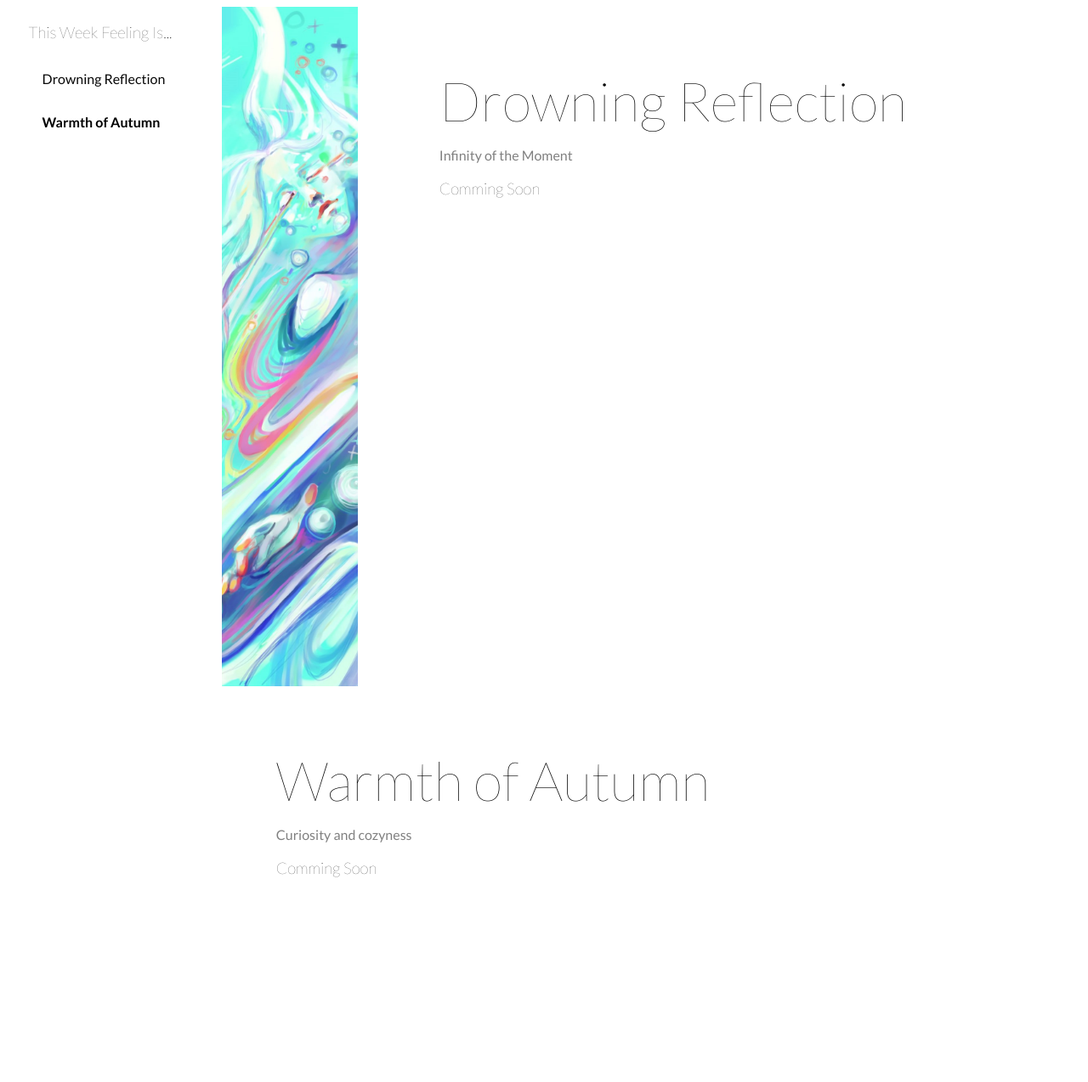
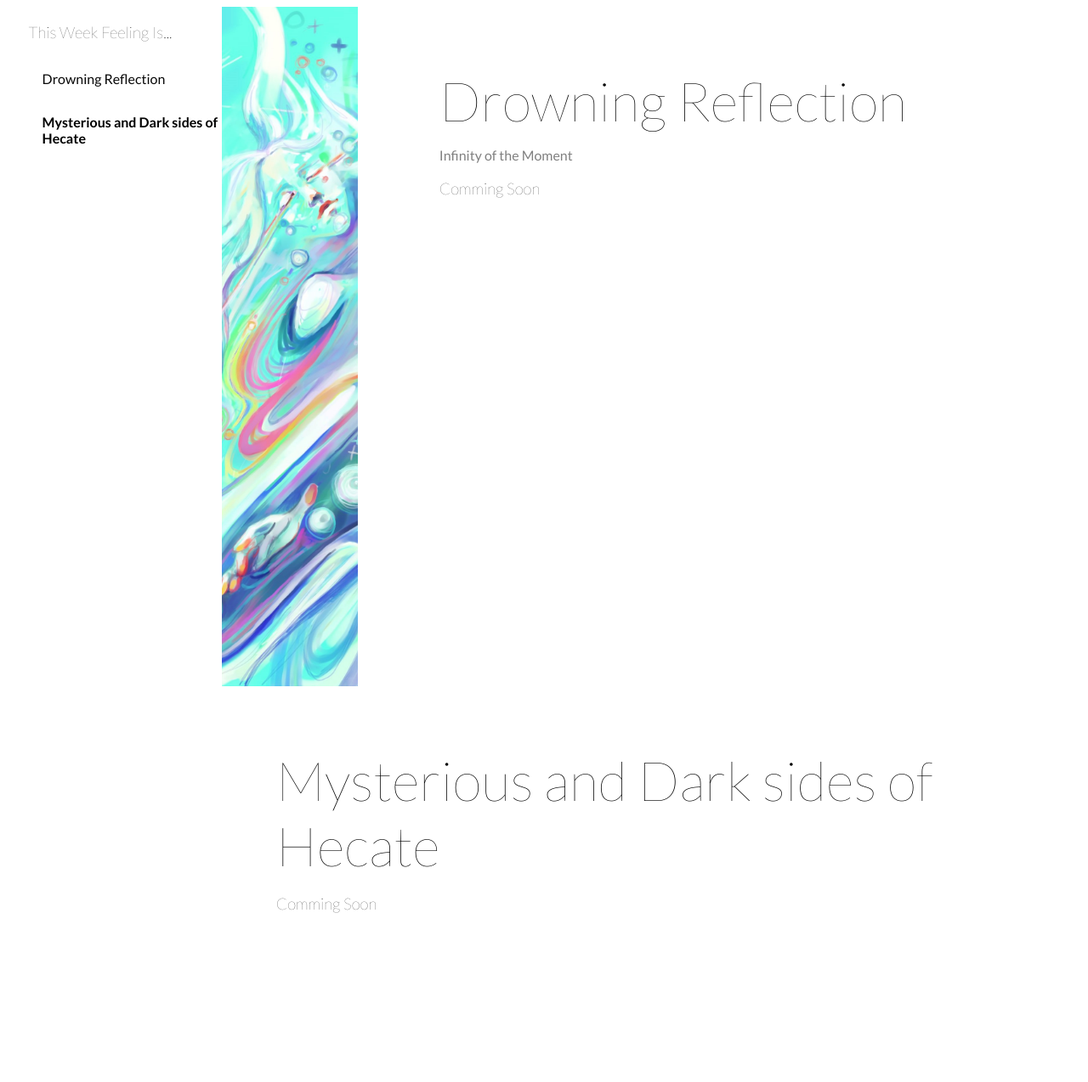
Before and after one commit to OphiophagusHannah/this-week-feeling, a PHP site: page / in a window 1280 px wide. Shown: the top 1274 px of the page at 85% size. Run offline with PHP 8.4, Linux system fonts and the light colour scheme.

Commit message:
second art

```diff
--- a/index.php
+++ b/index.php
@@ -39,8 +39,8 @@
 
                 }, {
                     "item_id": "2",
-                    "item_title": "Warmth of Autumn",
-                    "item_content": "Curiosity and cozyness",
+                    "item_title": "Mysterious and Dark sides of Hecate",
+                    "item_content": "",
                     "image_preview": "",
                     "sample_link": "",
                     "sketch_link": "",
@@ -122,7 +122,7 @@
 
 
                     if (interactive_link) {
-                        interactive_link = '<a target="_blank" href="' + interactive_link + '">Code</a>';
+                        interactive_link = '<a target="_blank" href="' + interactive_link + '">Process</a>';
                         inner_div.innerHTML += interactive_link;
                     }
                 }
```
